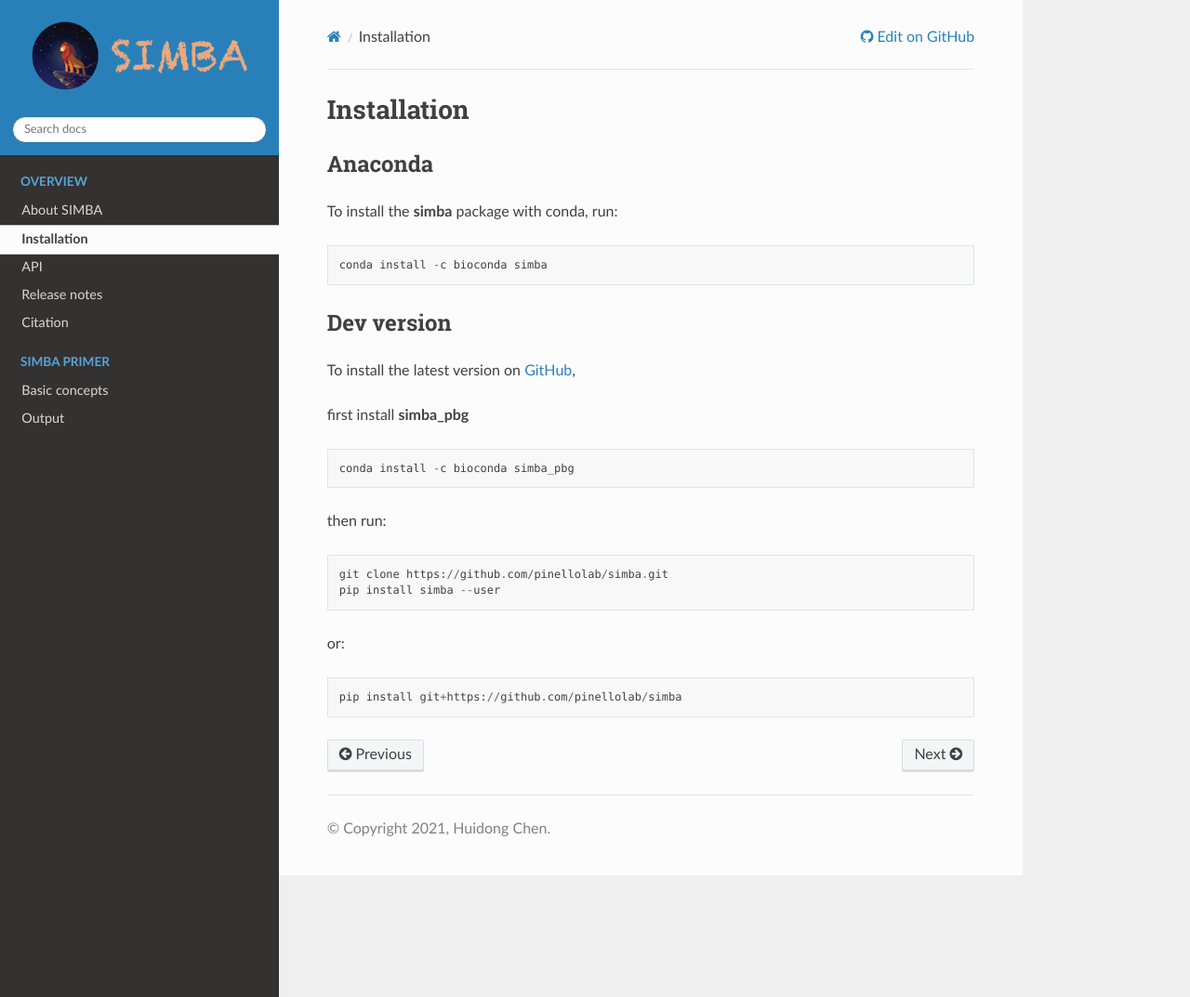
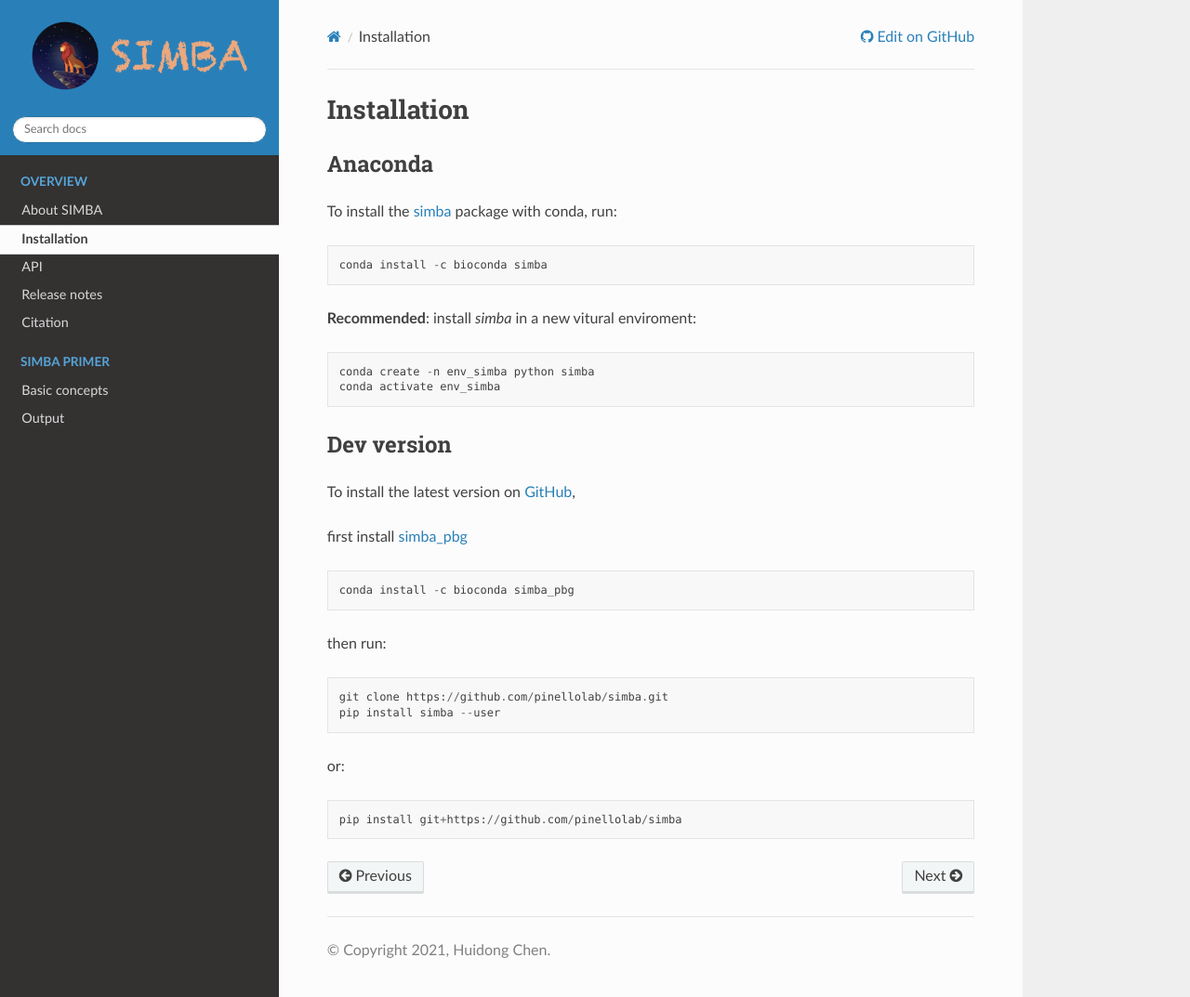
Before and after one commit to pinellolab/simba, a Sphinx documentation site: the page built from docs/source/Installation.rst, in a window 1280 px wide and 1073 px high. Shown: the whole window at 93% size. Built offline with Sphinx 7.4.7 and the Read the Docs theme 2.0.0, drawn with Linux system fonts in a browser that asks for light colours; pages that are not in the unit, such as notebooks, are missing from menus.

Commit message:
update installation

```diff
--- a/docs/source/Installation.rst
+++ b/docs/source/Installation.rst
@@ -4,9 +4,14 @@ Installation
 Anaconda
 ~~~~~~~~
 
-To install the **simba** package with conda, run::
+To install the `simba <https://anaconda.org/bioconda/simba>`_ package with conda, run::
 
     conda install -c bioconda simba
+
+**Recommended**: install *simba* in a new vitural enviroment::
+
+    conda create -n env_simba python simba
+    conda activate env_simba
 
 
 Dev version
@@ -14,7 +19,7 @@ Dev version
 
 To install the latest version on `GitHub <https://github.com/pinellolab/simba>`_,
 
-first install **simba_pbg** ::
+first install `simba_pbg <https://anaconda.org/bioconda/simba_pbg>`_ ::
 
     conda install -c bioconda simba_pbg
 
```
